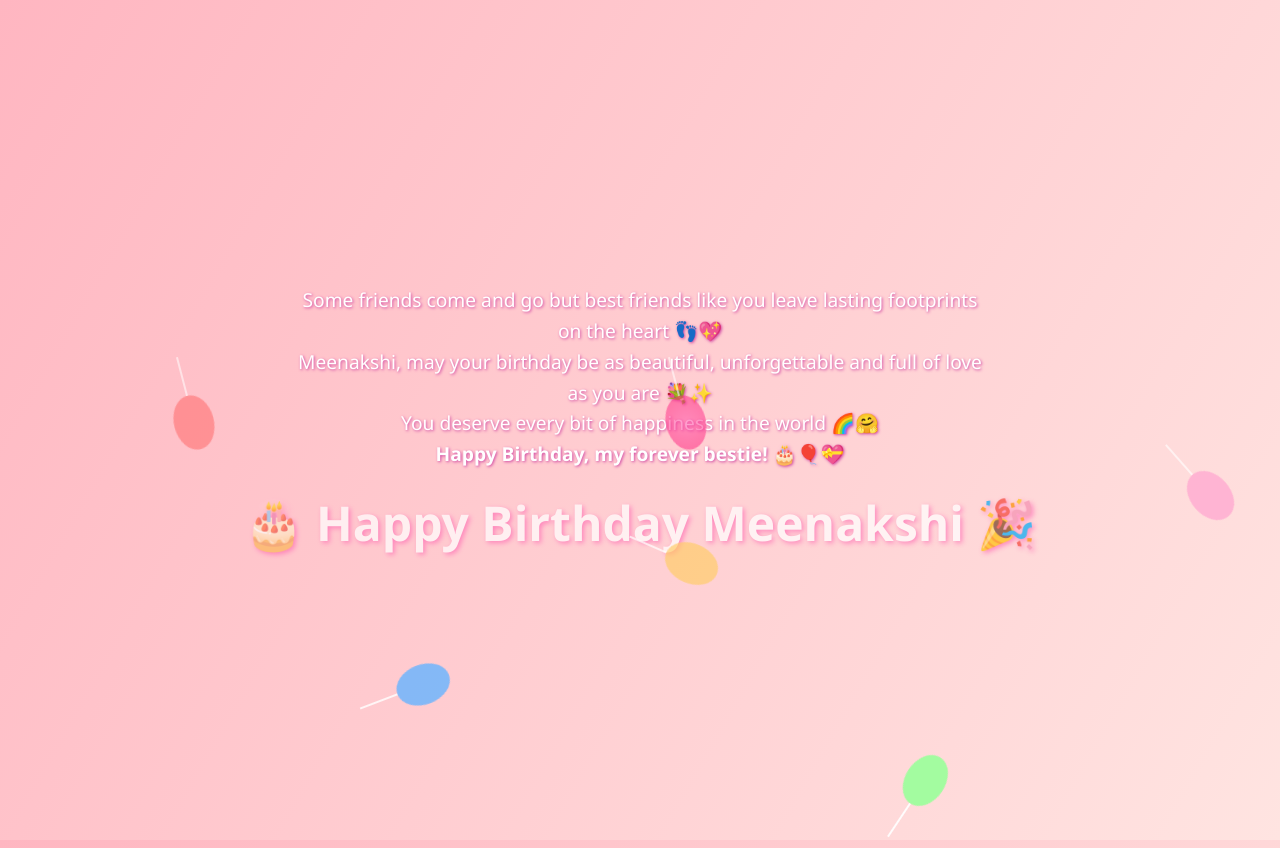
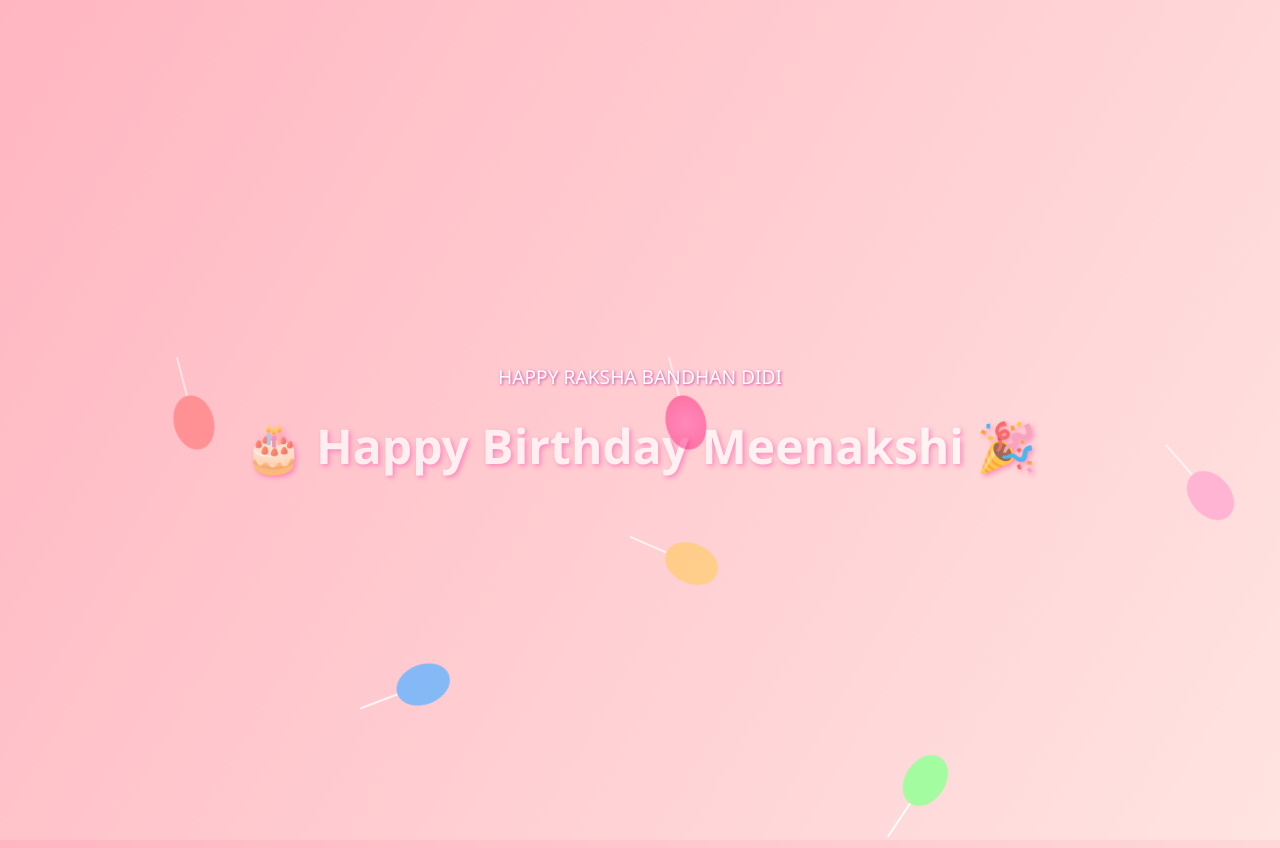
Before and after one commit to akshat15codes/Birthday-Meenakshi, a plain HTML site: page index.html in a window 1280 px wide. Drawn offline with Linux system fonts and the light colour scheme.

Commit message:
Update index.html

```diff
--- a/index.html
+++ b/index.html
@@ -90,10 +90,7 @@
 <body>
   <!-- 💌 Your custom heartfelt message -->
   <div class="message">
-    Some friends come and go but best friends like you leave lasting footprints on the heart 👣💖<br>
-    Meenakshi, may your birthday be as beautiful, unforgettable and full of love as you are 💐✨<br>
-    You deserve every bit of happiness in the world 🌈🤗<br>
-    <strong>Happy Birthday, my forever bestie! 🎂🎈💝</strong>
+    HAPPY RAKSHA BANDHAN DIDI
   </div>
 
   <!-- Main birthday heading -->
```
